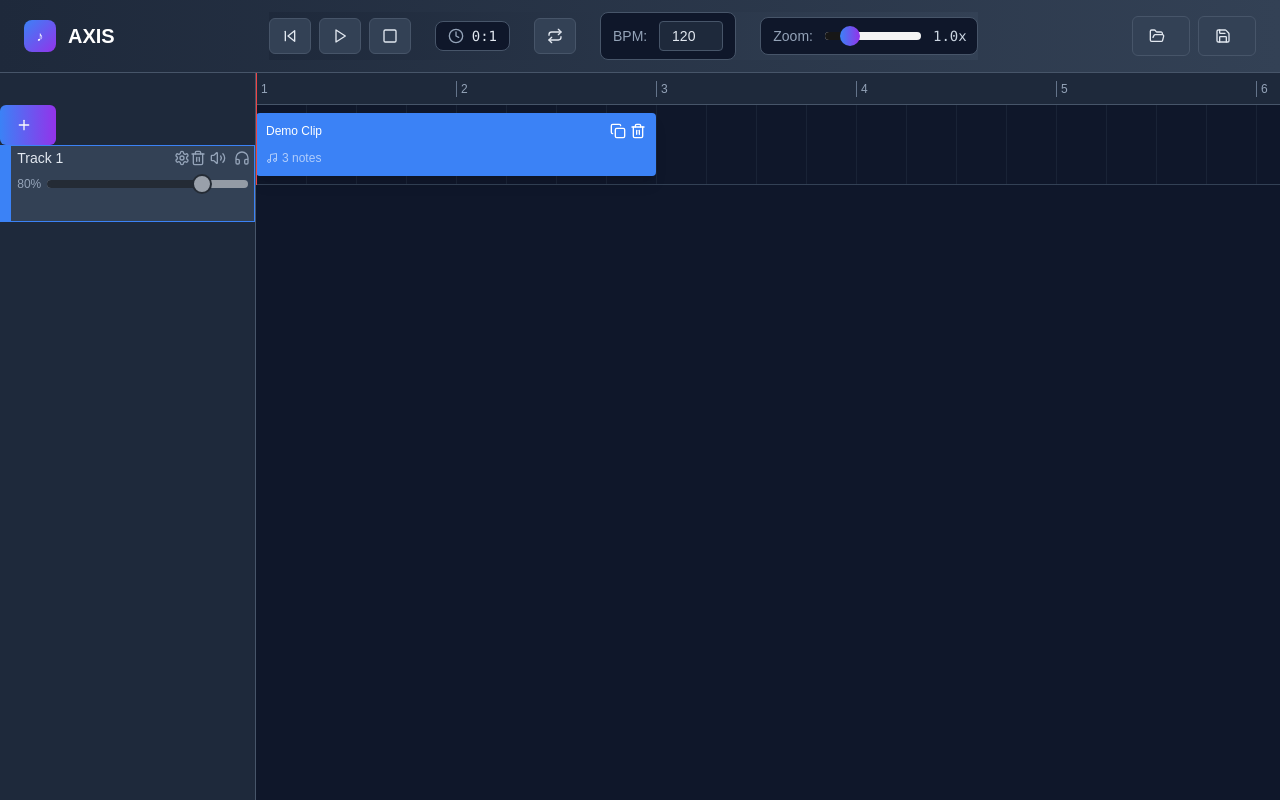
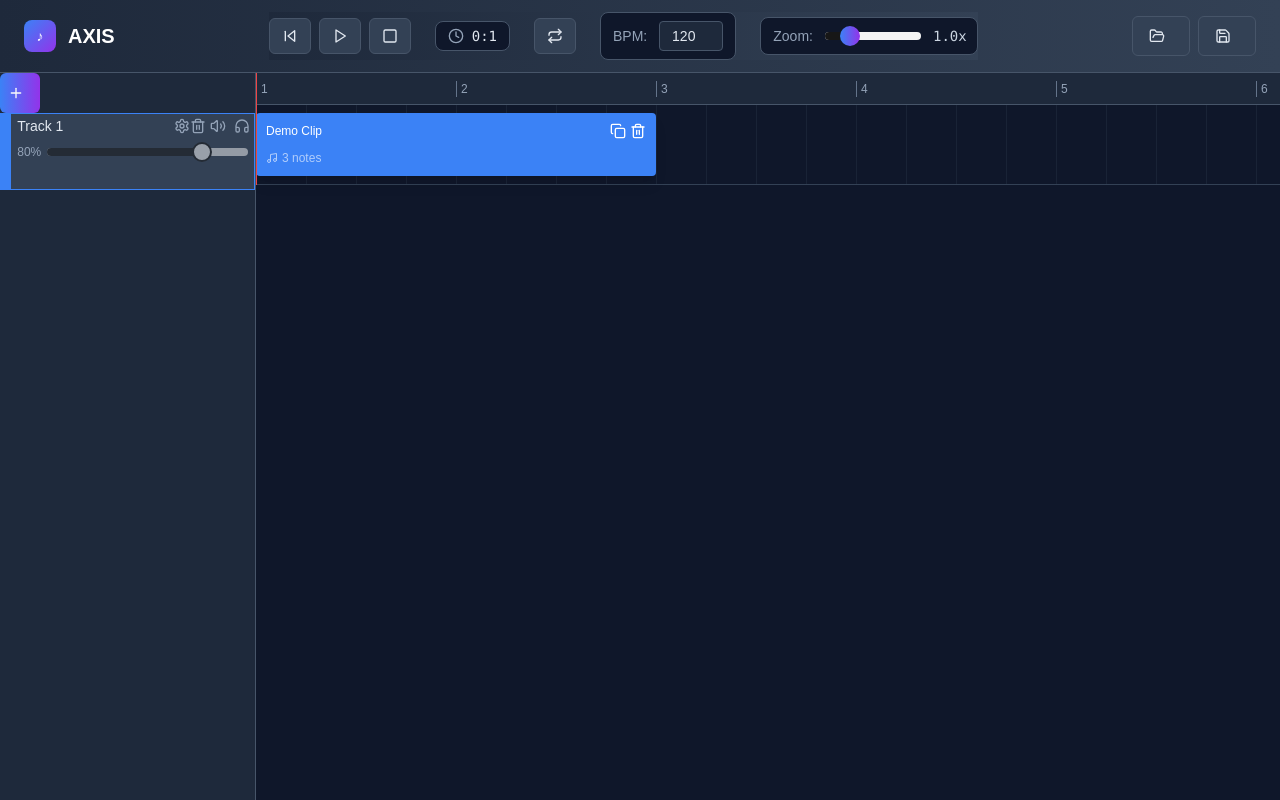
Before and after one commit to petekos/axis-daw, a Next.js app: page / in a window 1280 px wide. Built offline with nearby package versions, Linux system fonts and the light colour scheme.

Commit message:
Change icon size in track view

```diff
--- a/components/track-view.tsx
+++ b/components/track-view.tsx
@@ -186,8 +186,9 @@ export function TrackView({ state, onStateChange, onEditClip, defaultSynthParams
       <div className="flex-1 flex overflow-hidden">
 
         {/* Track Headers */}
-        <div className="flex-none w-64 bg-slate-800 border-r border-slate-600 overflow-y-auto py-6 pb-[0] pt-8">
+        <div className="flex-none w-64 bg-slate-800 border-r border-slate-600 overflow-y-auto ">
           <Button
+          size= "icon"
           onClick={addTrack}
           className="bg-gradient-to-r from-blue-500 to-purple-600 hover:from-blue-600 hover:to-purple-700 border-0"
         >
```
